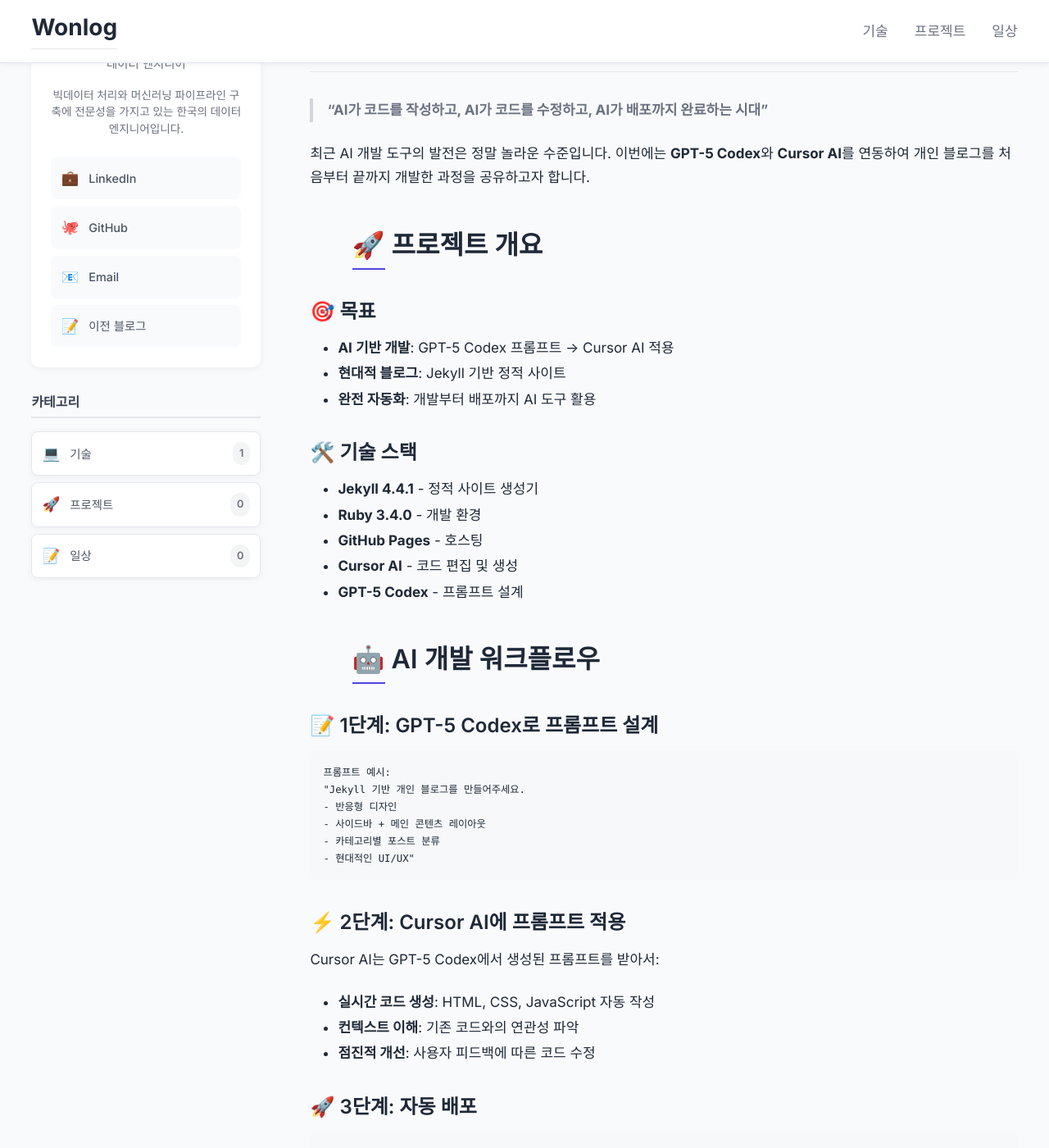
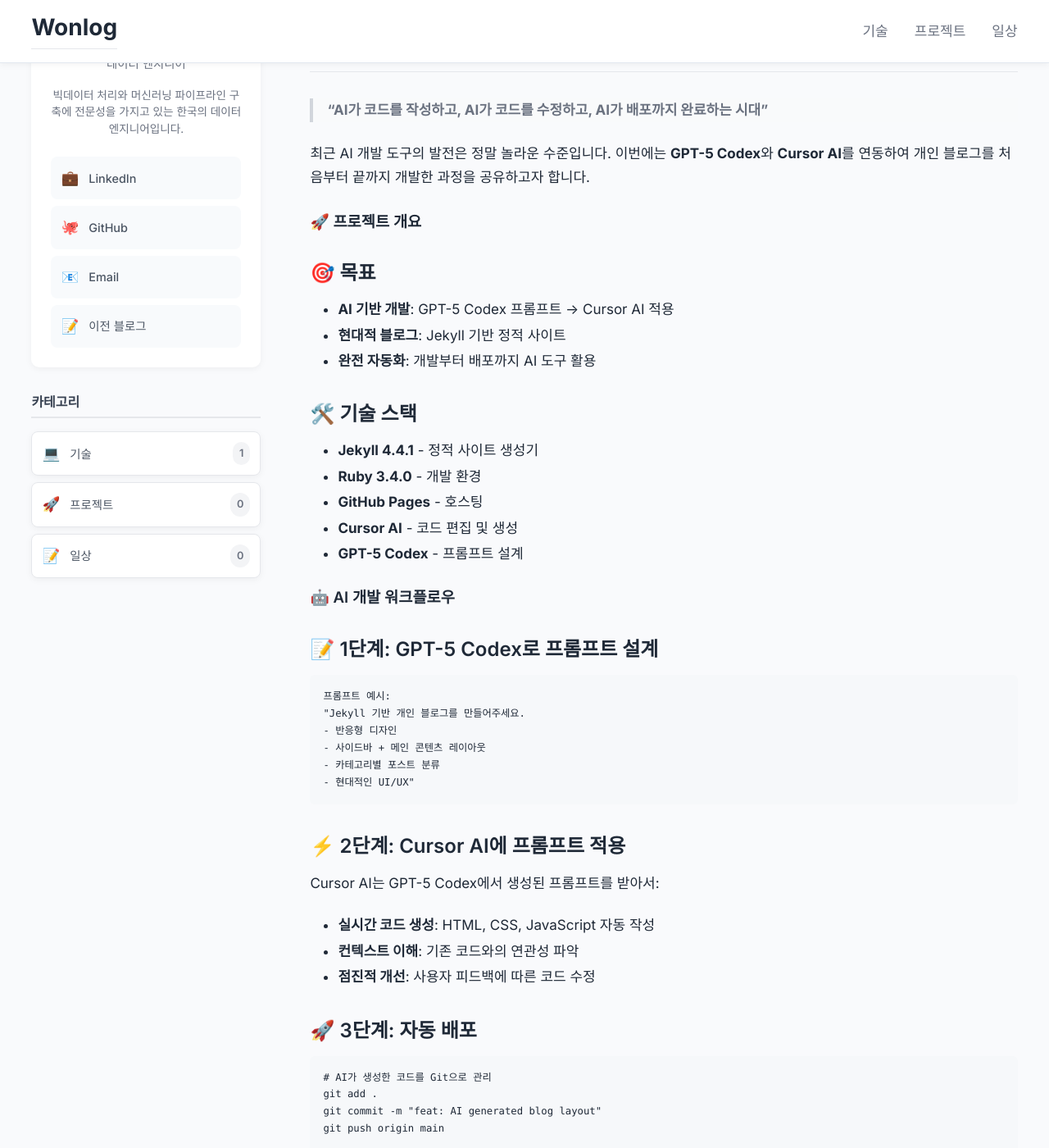
Before and after one commit to learningssik/learningssik.github.io, a Jekyll site: the page built from _public/tech/ai-powered-blog-development.md, in a window 1280 px wide and 1400 px high, scrolled down 219 px. Shown: the whole window at 82% size. Built offline with Jekyll 4.4.1, drawn with Linux system fonts in a browser that asks for light colours.

Commit message:
feat: H2 스타일 분리 관리
- 글 목록용 H2 스타일 (.post-card h2, .post-item h2, .category-posts h2)
  - 크기: 1.25em, 굵기: 700, 카드 내 제목용
- 본문용 H2 스타일 (.post-content h2)
  - 크기: 1.1em, 굵기: 600, 본문 내 섹션 제목용
- 중복 스타일 충돌 해결
- 각 용도별 최적화된 스타일 적용

```diff
--- a/assets/css/main.css
+++ b/assets/css/main.css
@@ -54,28 +54,29 @@
     padding-bottom: 0.3em;
 }
 
-h2 {
-    font-size: 1.1em;
+/* H2 styles for post listings (cards, category pages) */
+.post-card h2,
+.post-item h2,
+.category-posts h2 {
+    font-size: 1.25em;
+    font-weight: 700;
+    color: #1f2937;
+    margin: 0 0 0.5rem 0;
     border-bottom: none;
-    padding-bottom: 0;
-    margin: 1.5em 0 0.5em 0;
-    font-weight: 600;
-    color: #1f2937;
+    padding: 0;
 }
 
-/* H2.post-title specific styling - only for post titles */
-.post-content h2.post-title {
+/* H2 styles for post content (inside articles) */
+.post-content h2 {
     font-size: 1.1em;
     font-weight: 600;
     color: #1f2937;
-    background: none;
+    margin: 1.5em 0 0.5em 0;
+    border-bottom: none;
     padding: 0;
-    margin: 1.5em 0 0.5em 0;
-    border-radius: 0;
-    border-bottom: none;
 }
 
-.post-content h2.post-title::after {
+.post-content h2::after {
     display: none !important;
     content: none !important;
 }
```
